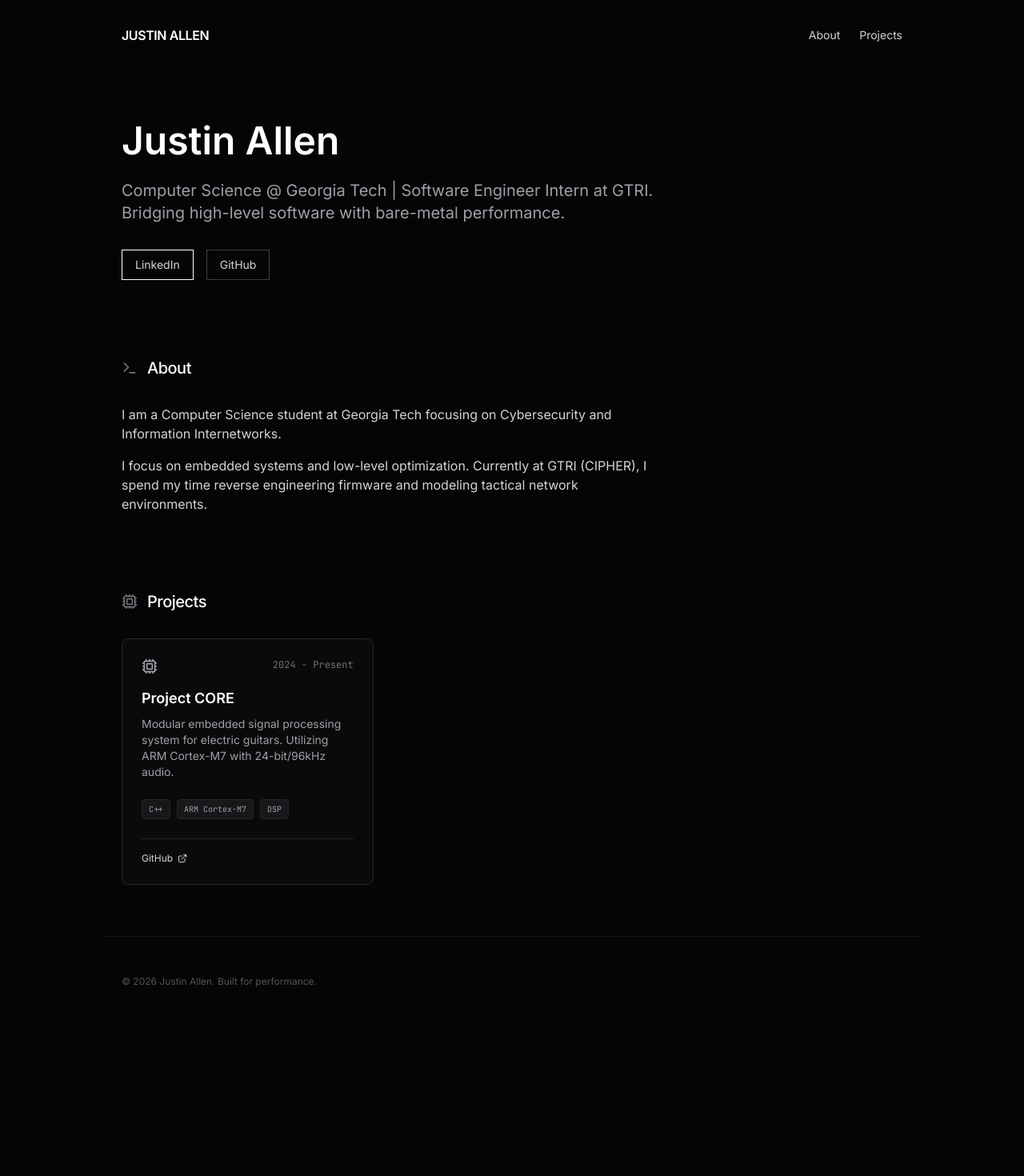
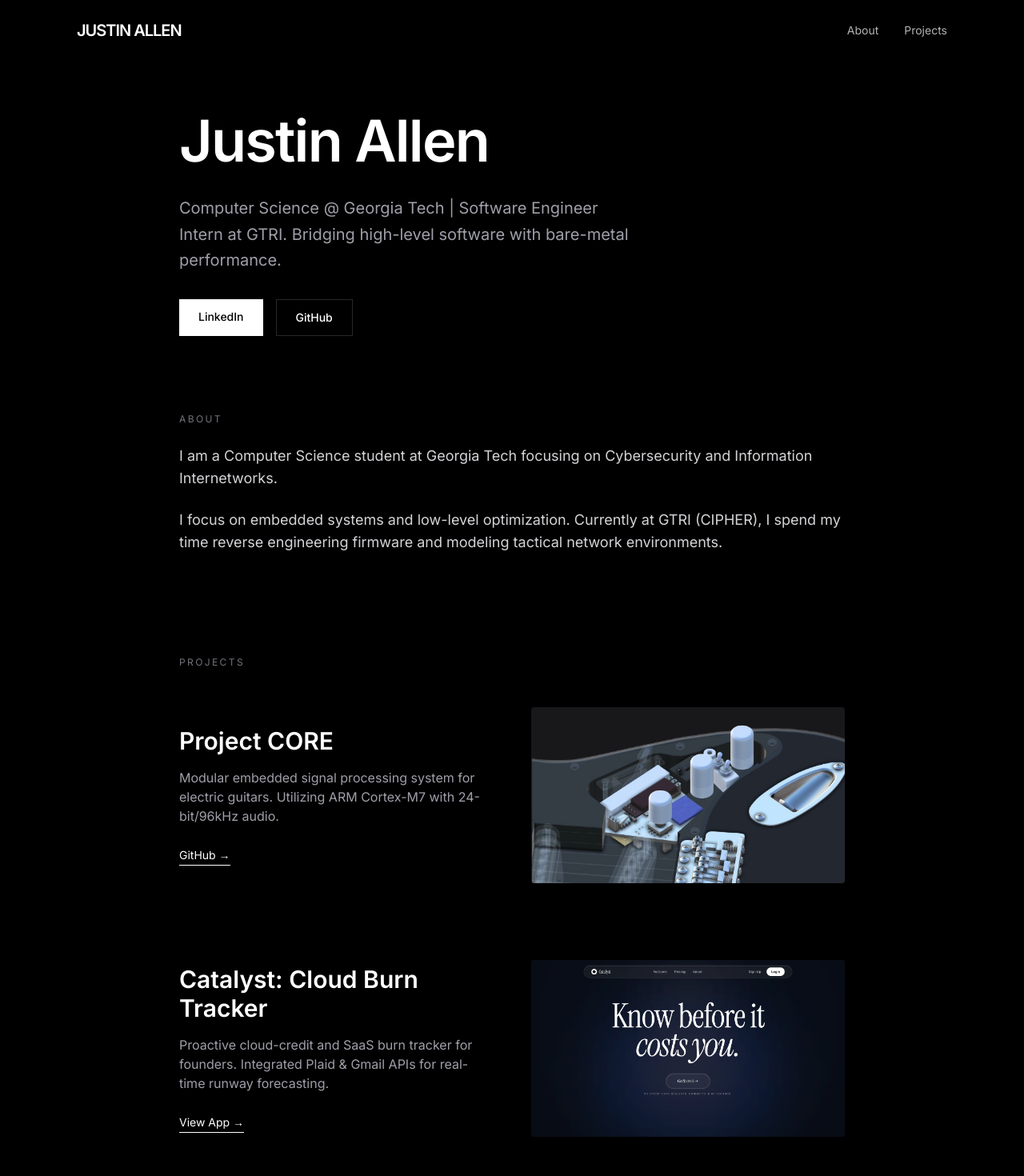
Before and after one commit to justindallen2025/justindallen2025.github.io, a React (Vite) app: page / in a window 1280 px wide. Shown: the top 1470 px of the page at 80% size. Before the commit the page ends 1283 px from the top, so only its background shows below. Built offline with nearby package versions, Linux system fonts and the light colour scheme.

Commit message:
Refactor App component and update project details

```diff
--- a/src/App.tsx
+++ b/src/App.tsx
@@ -1,104 +1,84 @@
 import React from 'react';
-import { motion } from 'motion/react';
-import {
-  Github,
-  Linkedin,
-  Terminal,
-  Cpu,
-  Cloud,
-  Code,
-  Server,
-  MapPin,
-  ExternalLink
-} from 'lucide-react';
+import { Github, Linkedin } from 'lucide-react';
 
-const SectionHeading = ({ children, icon: Icon }: { children: React.ReactNode; icon: any }) => (
-  <div className="flex items-center gap-3 mb-8">
-    <Icon className="text-zinc-500" size={20} />
-    <h2 className="text-xl font-medium tracking-tight text-white">{children}</h2>
-  </div>
-);
-
-const ProjectCard = ({ title, period, description, tech, icon: Icon, imgSrc, links }: any) => (
-  <div className="p-6 border border-zinc-800 rounded-lg hover:border-zinc-600 transition-colors flex flex-col h-full bg-[#0a0a0a]">
-    <div className="flex justify-between items-start mb-4">
-      <Icon className="text-zinc-400" size={20} />
-      <span className="text-xs font-mono text-zinc-500">{period}</span>
-    </div>
-
-    <h3 className="text-lg font-semibold mb-2 text-white">{title}</h3>
-    <p className="text-zinc-400 text-sm mb-6 flex-grow">{description}</p>
-
-    <div className="flex flex-wrap gap-2 mb-6">
-      {tech.map((t: string) => (
-        <span key={t} className="text-[10px] font-mono px-2 py-1 bg-zinc-900 text-zinc-400 border border-zinc-800 rounded">
-          {t}
-        </span>
-      ))}
-    </div>
-
-    {links && (
-      <div className="flex flex-wrap gap-3 mt-auto pt-4 border-t border-zinc-800">
-        {links.map((link: any, idx: number) => (
-          <a key={idx} href={link.url} target="_blank" rel="noreferrer" className="text-xs flex items-center gap-1.5 text-zinc-300 hover:text-white transition-colors">
-            {link.label} <ExternalLink size={12} />
-          </a>
-        ))}
-      </div>
-    )}
-  </div>
-);
+// --- LOW MAINTENANCE CONFIGURATION ---
+const PROJECTS = [
+  {
+    title: "Project CORE",
+    period: "2024 - Present",
+    description: "Modular embedded signal processing system for electric guitars. Utilizing ARM Cortex-M7 with 24-bit/96kHz audio.",
+    imgSrc: "/images/pic01.jpg",
+    links: [{ label: "GitHub", url: "https://github.com/justindallen2025" }]
+  },
+  {
+    title: "Catalyst: Cloud Burn Tracker",
+    period: "2026",
+    description: "Proactive cloud-credit and SaaS burn tracker for founders. Integrated Plaid & Gmail APIs for real-time runway forecasting.",
+    imgSrc: "/images/pic02.jpg",
+    links: [{ label: "View App", url: "#" }]
+  }
+];
 
 export default function App() {
   return (
-    <div className="min-h-screen bg-[#050505] text-zinc-300 selection:bg-white selection:text-black">
-      <nav className="max-w-5xl mx-auto px-6 py-8 flex justify-between items-center">
-        <span className="font-bold text-white tracking-tight">JUSTIN ALLEN</span>
-        <div className="flex gap-6 text-sm">
-          <a href="#about" className="hover:text-white transition-colors">About</a>
-          <a href="#projects" className="hover:text-white transition-colors">Projects</a>
+    <div className="min-h-screen bg-black text-white font-sans selection:bg-white selection:text-black">
+      {/* Navigation */}
+      <nav className="max-w-6xl mx-auto px-8 py-6 flex justify-between items-center">
+        <span className="font-bold tracking-tighter text-xl">JUSTIN ALLEN</span>
+        <div className="flex gap-8 text-sm opacity-70">
+          <a href="#about" className="hover:opacity-100 transition-opacity">About</a>
+          <a href="#projects" className="hover:opacity-100 transition-opacity">Projects</a>
         </div>
       </nav>
 
-      <main className="max-w-5xl mx-auto px-6 py-16">
-        <section id="hero" className="mb-24">
-          <h1 className="text-4xl md:text-5xl font-bold text-white mb-6">Justin Allen</h1>
-          <p className="text-xl text-zinc-400 mb-8 max-w-2xl">
+      <main className="max-w-4xl mx-auto px-8 py-16">
+        {/* Hero Section */}
+        <header className="mb-24">
+          <h1 className="text-6xl md:text-7xl font-bold mb-8 tracking-tight">Justin Allen</h1>
+          <p className="text-xl text-zinc-400 max-w-xl leading-relaxed mb-8">
             Computer Science @ Georgia Tech | Software Engineer Intern at GTRI.
             Bridging high-level software with bare-metal performance.
           </p>
           <div className="flex gap-4">
-            <a href="https://www.linkedin.com/in/justindallen2025/" className="text-sm border border-white px-4 py-2 hover:bg-white hover:text-black transition-all">LinkedIn</a>
-            <a href="https://github.com/justindallen2025" className="text-sm border border-zinc-700 px-4 py-2 hover:border-zinc-500 transition-all">GitHub</a>
+            <a href="#" className="bg-white text-black px-6 py-3 text-sm font-medium hover:bg-zinc-200 transition-colors">LinkedIn</a>
+            <a href="#" className="border border-zinc-800 px-6 py-3 text-sm font-medium hover:border-white transition-colors">GitHub</a>
           </div>
-        </section>
+        </header>
 
-        <section id="about" className="mb-24">
-          <SectionHeading icon={Terminal}>About</SectionHeading>
-          <div className="max-w-2xl space-y-4">
+        {/* About Section */}
+        <section id="about" className="mb-32">
+          <h2 className="text-xs uppercase tracking-[0.2em] text-zinc-500 mb-6">About</h2>
+          <div className="text-lg text-zinc-300 space-y-6">
             <p>I am a Computer Science student at Georgia Tech focusing on Cybersecurity and Information Internetworks.</p>
             <p>I focus on embedded systems and low-level optimization. Currently at GTRI (CIPHER), I spend my time reverse engineering firmware and modeling tactical network environments.</p>
           </div>
         </section>
 
+        {/* Projects Section */}
         <section id="projects">
-          <SectionHeading icon={Cpu}>Projects</SectionHeading>
-          <div className="grid md:grid-cols-2 lg:grid-cols-3 gap-4">
-            <ProjectCard
-              title="Project CORE"
-              period="2024 - Present"
-              description="Modular embedded signal processing system for electric guitars. Utilizing ARM Cortex-M7 with 24-bit/96kHz audio."
-              tech={['C++', 'ARM Cortex-M7', 'DSP']}
-              icon={Cpu}
-              links={[{ label: 'GitHub', url: 'https://github.com/justindallen2025' }]}
-            />
-            {/* Catalyst and other cards go here... */}
+          <h2 className="text-xs uppercase tracking-[0.2em] text-zinc-500 mb-12">Projects</h2>
+          <div className="space-y-24">
+            {PROJECTS.map((proj, idx) => (
+              <div key={idx} className="grid md:grid-cols-2 gap-12 items-center">
+                <div>
+                  <h3 className="text-3xl font-bold mb-4">{proj.title}</h3>
+                  <p className="text-zinc-400 mb-6">{proj.description}</p>
+                  <a href={proj.links[0].url} className="text-sm border-b border-white pb-1 hover:opacity-70 transition-opacity">
+                    {proj.links[0].label} →
+                  </a>
+                </div>
+                <div className="bg-zinc-900 aspect-video w-full rounded-sm overflow-hidden">
+                  {/* Image placeholder */}
+                  <img src={proj.imgSrc} alt={proj.title} className="w-full h-full object-cover" />
+                </div>
+              </div>
+            ))}
           </div>
         </section>
       </main>
 
-      <footer className="max-w-5xl mx-auto px-6 py-12 border-t border-zinc-900 text-xs text-zinc-600">
-        &copy; 2026 Justin Allen. Built for performance.
+      <footer className="max-w-6xl mx-auto px-8 py-24 text-zinc-600 text-xs">
+        &copy; 2026 Justin Allen.
       </footer>
     </div>
   );
```
